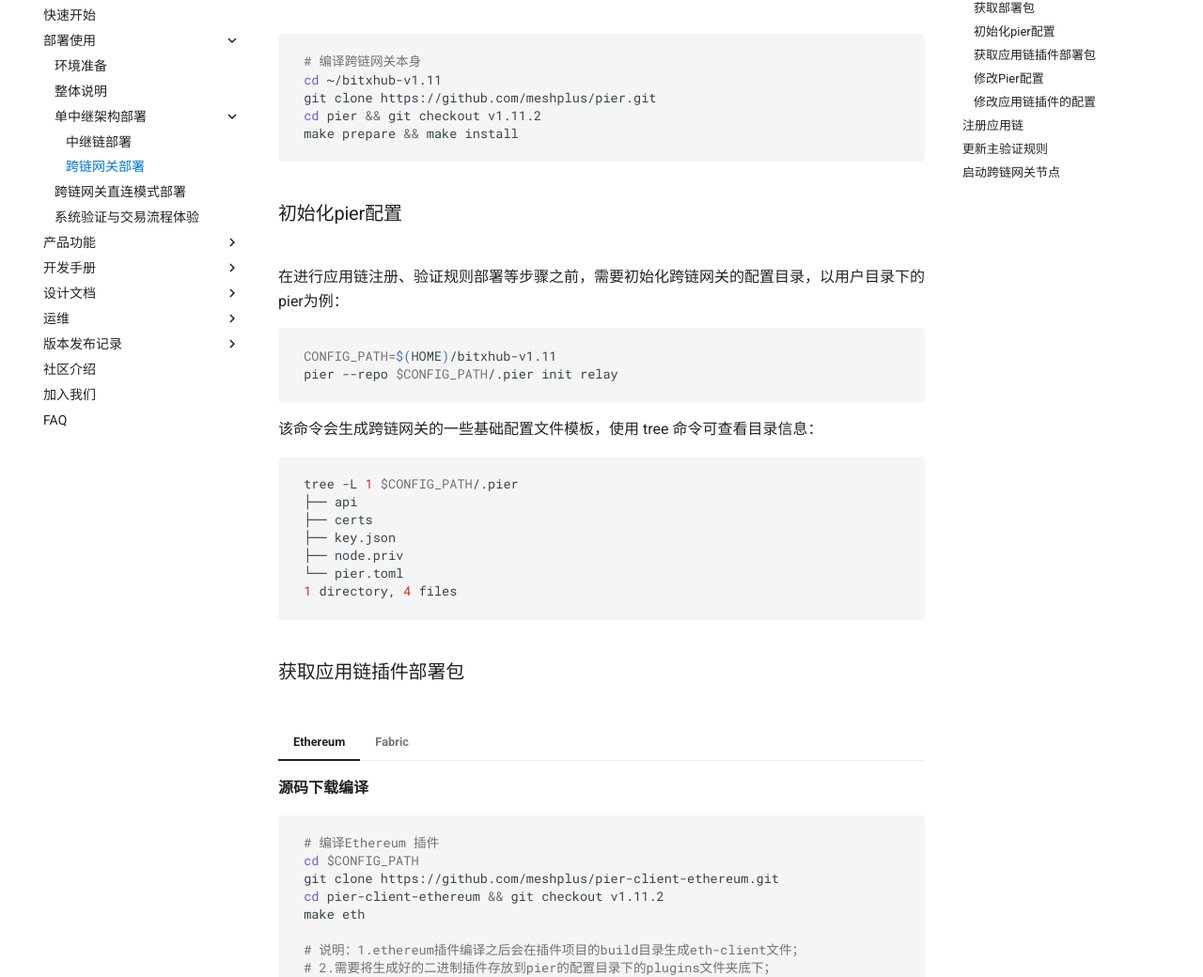
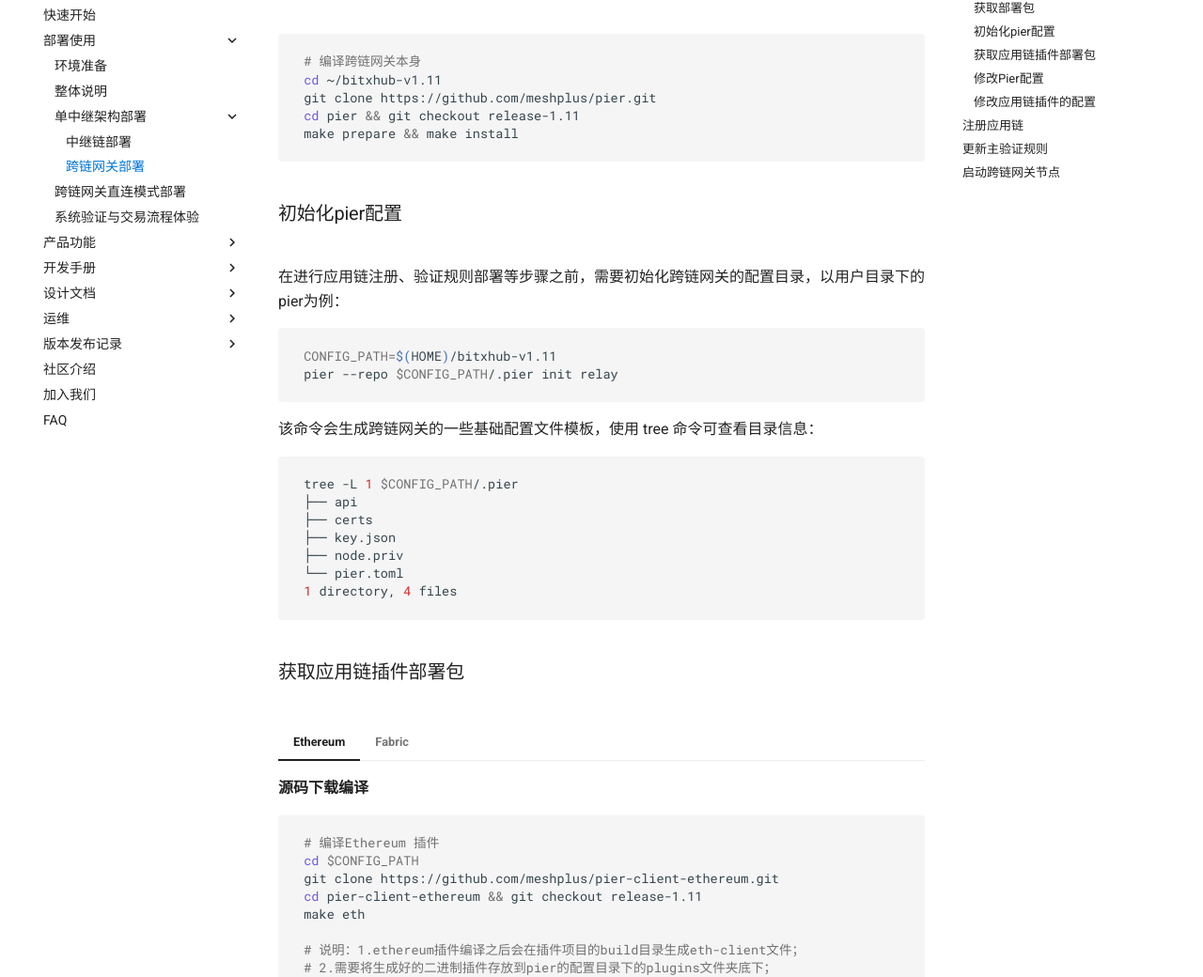
Before and after one commit to meshplus/bitxhub-docs, an MkDocs documentation site: the page built from docs/bitxhub/usage/single_bitxhub/deploy_pier.md, in a window 1280 px wide and 1400 px high, scrolled down 1262 px. Shown: the part 146-1186 px from the top of the window at 94% size. Built offline with MkDocs 1.6.1 and Material for MkDocs 9.7.7, drawn with Linux system fonts in a browser that asks for light colours; comment, search, counter and statistics services are not loaded; the version menu is left out.

Commit message:
update-v1.11

````diff
--- a/docs/bitxhub/usage/single_bitxhub/deploy_pier.md
+++ b/docs/bitxhub/usage/single_bitxhub/deploy_pier.md
@@ -44,7 +44,7 @@
     Step2: 获取需要部署的合约文件并解压
     ```shell
     git clone https://github.com/meshplus/pier-client-fabric.git
-    cd pier-client-fabric && git checkout v1.11.2
+    cd pier-client-fabric && git checkout release-1.11
     # 需要部署的合约文件就在example目录下
     # 解压即可
     unzip -q contracts.zip
@@ -74,7 +74,7 @@
 # 编译跨链网关本身
 cd ~/bitxhub-v1.11
 git clone https://github.com/meshplus/pier.git
-cd pier && git checkout v1.11.2
+cd pier && git checkout release-1.11
 make prepare && make install
 ```
 
@@ -109,7 +109,7 @@ tree -L 1 $CONFIG_PATH/.pier
     # 编译Ethereum 插件
     cd $CONFIG_PATH
     git clone https://github.com/meshplus/pier-client-ethereum.git
-    cd pier-client-ethereum && git checkout v1.11.2
+    cd pier-client-ethereum && git checkout release-1.11
     make eth
 
     # 说明：1.ethereum插件编译之后会在插件项目的build目录生成eth-client文件；
@@ -130,7 +130,7 @@ tree -L 1 $CONFIG_PATH/.pier
     # 编译Fabric插件
     cd $CONFIG_PATH
     git clone https://github.com/meshplus/pier-client-fabric.git
-    cd pier-client-fabric && git checkout v1.11.2
+    cd pier-client-fabric && git checkout release-1.11
     make fabric1.4
 
     # 说明：1.fabric插件编译之后会在插件项目的build目录生成fabric-client-1.4文件；
````
Also changed, not shown: docs/bitxhub/usage/single_bitxhub/deploy_bitxhub.md (+1 -1 lines).
